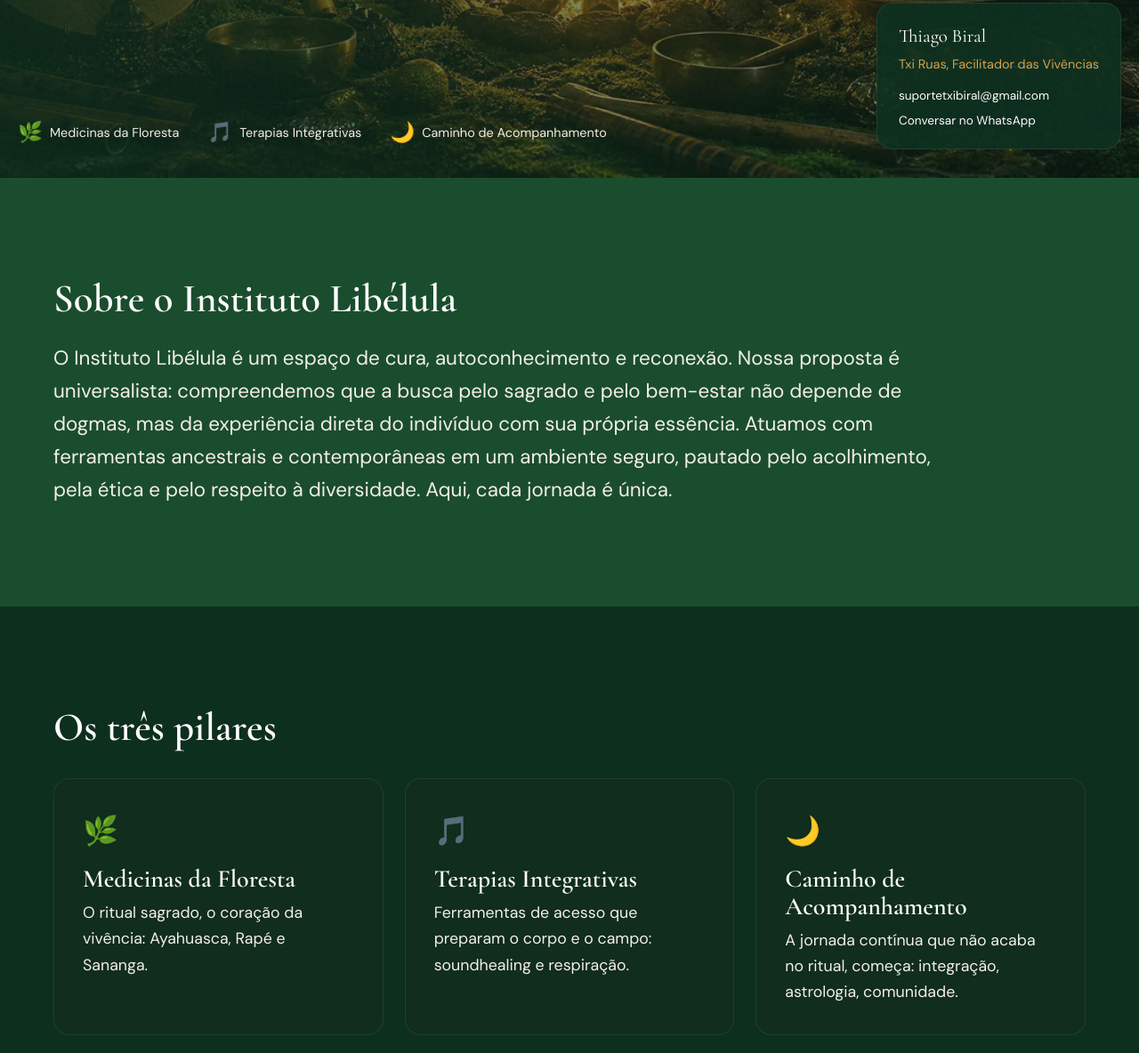
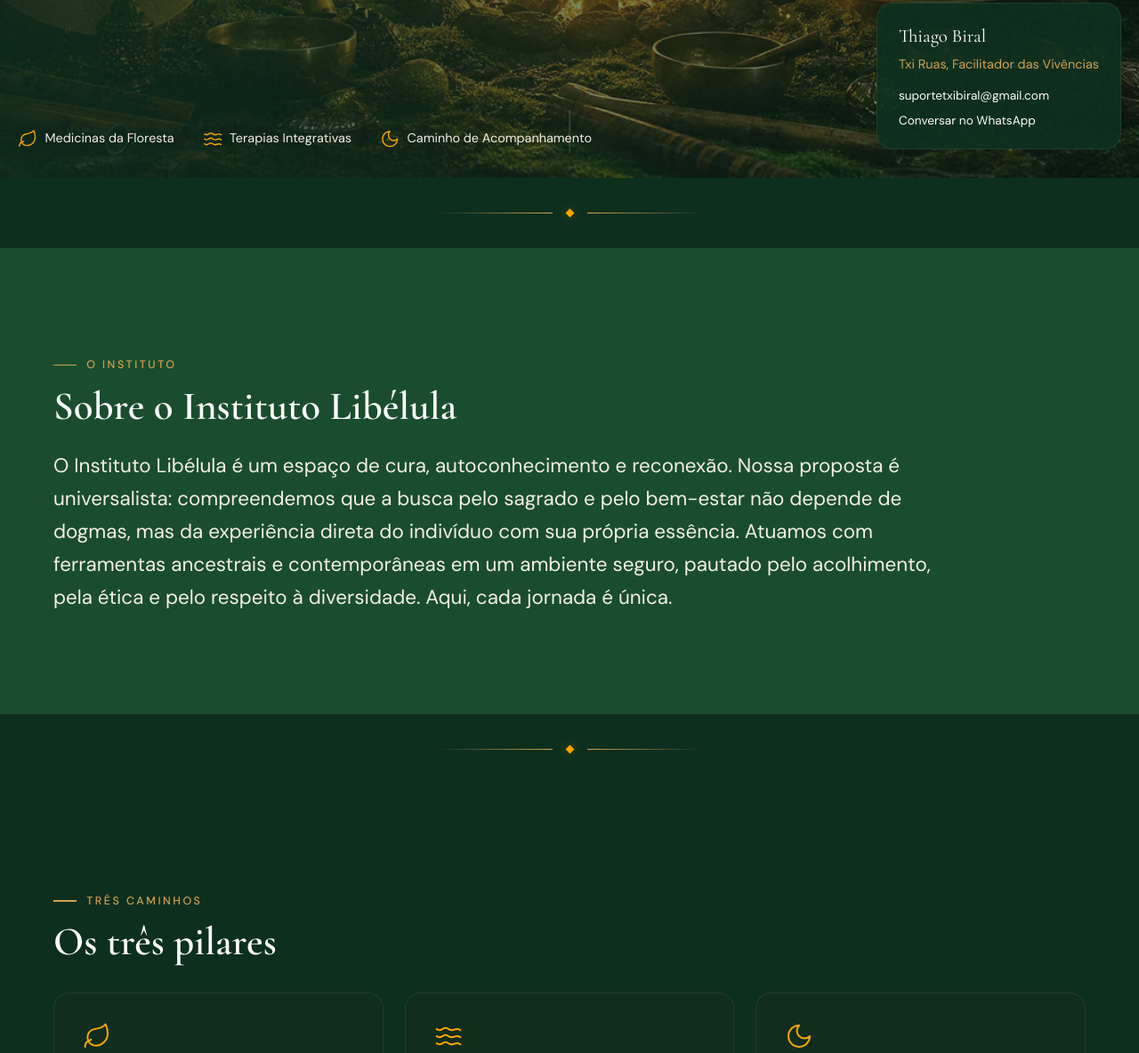
Before and after one commit to Allthomaz/Instituto_Libelula, a website: page index.html in a window 1280 px wide. Shown: the part 600-1784 px from the top of the page at 89% size. Drawn offline with nearby package versions, Linux system fonts and the light colour scheme.

Commit message:
polish: icones SVG nos pilares, eyebrows editoriais, scroll-cue e divisores entre secoes

```diff
--- a/css/styles.css
+++ b/css/styles.css
@@ -102,7 +102,7 @@
 .hero__content > *:nth-child(3) { animation-delay: 0.55s; }
 @keyframes fadeUp { from { opacity: 0; transform: translateY(24px); } to { opacity: 1; transform: translateY(0); } }
 
-/* Reveal on scroll — gated em .js (progressive enhancement: sem JS, conteúdo fica visível) */
+/* Reveal on scroll - gated em .js (progressive enhancement: sem JS, conteúdo fica visível) */
 .js .reveal { opacity: 0; transform: translateY(28px); transition: opacity 0.7s ease, transform 0.7s ease; }
 .js .reveal.is-visible { opacity: 1; transform: translateY(0); }
 
@@ -160,3 +160,41 @@
 .site-footer__inner { display: flex; flex-direction: column; gap: 0.25rem; }
 .site-footer__brand { font-family: var(--font-display); font-size: 1.2rem; }
 .site-footer__copy { color: var(--fg-soft); font-size: 0.9rem; }
+
+/* ==========================================================================
+   Refinos de polimento - frontend-design (ícones, eyebrows, scroll-cue, divisores)
+   ========================================================================== */
+
+/* Ícones SVG (sprite) */
+.icon { width: 1em; height: 1em; fill: none; stroke: currentColor; stroke-width: 1.5; stroke-linecap: round; stroke-linejoin: round; flex: none; }
+.pillars-strip__icon { color: var(--accent); }
+.pillar__icon { color: var(--accent); }
+
+/* Eyebrow editorial acima dos títulos de seção */
+.eyebrow {
+  display: inline-flex; align-items: center; gap: 0.7rem;
+  font-family: var(--font-body); font-size: 0.78rem; font-weight: 500;
+  letter-spacing: 0.2em; text-transform: uppercase; color: var(--accent-soft);
+  margin-bottom: 0.75rem;
+}
+.eyebrow::before { content: ''; width: 26px; height: 1.5px; background: var(--accent-soft); }
+
+/* Cue de scroll na hero (linha dourada com gota que cai) */
+.scroll-cue { position: absolute; left: 50%; bottom: 1.75rem; transform: translateX(-50%); z-index: 2; }
+.scroll-cue__track { display: block; width: 1.5px; height: 48px; background: #ffffff22; position: relative; overflow: hidden; border-radius: 2px; }
+.scroll-cue__track::after { content: ''; position: absolute; top: 0; left: 0; right: 0; height: 18px; background: linear-gradient(var(--accent), transparent); animation: cueDrop 2.4s cubic-bezier(.4,0,.2,1) infinite; }
+@keyframes cueDrop { 0% { transform: translateY(-100%); } 60%,100% { transform: translateY(48px); } }
+
+/* Divisores orgânicos entre seções (losango dourado + linhas que esmaecem) */
+.divider { display: flex; align-items: center; justify-content: center; gap: 1rem; padding: 2.25rem 1.25rem; }
+.divider::before, .divider::after { content: ''; height: 1px; width: min(130px, 22vw); background: linear-gradient(to right, transparent, var(--accent-soft)); }
+.divider::after { background: linear-gradient(to left, transparent, var(--accent-soft)); }
+.divider__mark { width: 7px; height: 7px; background: var(--accent); transform: rotate(45deg); box-shadow: 0 0 12px #ffa50055; }
+
+/* Responsivo + reduced motion */
+@media (max-width: 860px) {
+  .scroll-cue { display: none; }
+}
+@media (prefers-reduced-motion: reduce) {
+  .scroll-cue__track::after { animation: none; opacity: .55; }
+}
--- a/index.html
+++ b/index.html
@@ -13,7 +13,7 @@
   <meta property="og:image:type" content="image/jpeg">
   <meta property="og:image:width" content="640">
   <meta property="og:image:height" content="640">
-  <meta property="og:image:alt" content="Libélula dourada sobre verde-floresta — Instituto Libélula">
+  <meta property="og:image:alt" content="Libélula dourada sobre verde-floresta - Instituto Libélula">
   <meta name="twitter:card" content="summary_large_image">
   <meta name="twitter:image" content="assets/images/brand/share-ref.jpg">
 
@@ -30,6 +30,13 @@
 </head>
 <body>
   <a class="skip-link" href="#main">Pular para o conteúdo</a>
+
+  <!-- Sprite de ícones (line-art dourado) -->
+  <svg width="0" height="0" style="position:absolute" aria-hidden="true" focusable="false">
+    <symbol id="icon-leaf" viewBox="0 0 24 24"><path d="M11 20A7 7 0 0 1 9.8 6.1C15.5 5 17 4.48 19.2 2c1 2 1.8 4.18 1.8 8 0 5.5-4.78 10-10 10Z"/><path d="M2 21c0-3 1.85-5.36 5.08-6"/></symbol>
+    <symbol id="icon-waves" viewBox="0 0 24 24"><path d="M2 6c.6.5 1.2 1 2.5 1C7 7 7 5 9.5 5c2.6 0 2.4 2 5 2 2.5 0 2.5-1 5-1 1.3 0 1.9.5 2.5 1"/><path d="M2 12c.6.5 1.2 1 2.5 1 2.5 0 2.5-2 5-2 2.6 0 2.4 2 5 2 2.5 0 2.5-1 5-1 1.3 0 1.9.5 2.5 1"/><path d="M2 18c.6.5 1.2 1 2.5 1 2.5 0 2.5-2 5-2 2.6 0 2.4 2 5 2 2.5 0 2.5-1 5-1 1.3 0 1.9.5 2.5 1"/></symbol>
+    <symbol id="icon-moon" viewBox="0 0 24 24"><path d="M12 3a6 6 0 0 0 9 9 9 9 0 1 1-9-9Z"/></symbol>
+  </svg>
 
   <header class="site-header" id="topo">
     <div class="container site-header__inner">
@@ -94,15 +101,15 @@
 
       <ul class="pillars-strip" aria-label="Nossos três pilares">
         <li class="pillars-strip__item">
-          <span class="pillars-strip__icon" aria-hidden="true">🌿</span>
+          <span class="pillars-strip__icon" aria-hidden="true"><svg class="icon" aria-hidden="true" focusable="false"><use href="#icon-leaf"/></svg></span>
           <span class="pillars-strip__label">Medicinas da Floresta</span>
         </li>
         <li class="pillars-strip__item">
-          <span class="pillars-strip__icon" aria-hidden="true">🎵</span>
+          <span class="pillars-strip__icon" aria-hidden="true"><svg class="icon" aria-hidden="true" focusable="false"><use href="#icon-waves"/></svg></span>
           <span class="pillars-strip__label">Terapias Integrativas</span>
         </li>
         <li class="pillars-strip__item">
-          <span class="pillars-strip__icon" aria-hidden="true">🌙</span>
+          <span class="pillars-strip__icon" aria-hidden="true"><svg class="icon" aria-hidden="true" focusable="false"><use href="#icon-moon"/></svg></span>
           <span class="pillars-strip__label">Caminho de Acompanhamento</span>
         </li>
       </ul>
@@ -115,10 +122,17 @@
           <a href="https://wa.me/5511933977438" target="_blank" rel="noopener noreferrer">Conversar no WhatsApp</a>
         </p>
       </aside>
+
+      <a href="#sobre" class="scroll-cue" aria-label="Rolar para conhecer o instituto">
+        <span class="scroll-cue__track" aria-hidden="true"></span>
+      </a>
     </section>
+
+    <div class="divider" aria-hidden="true"><span class="divider__mark"></span></div>
 
     <section id="sobre" class="section section--alt" aria-labelledby="sobre-title">
       <div class="container">
+        <p class="eyebrow reveal">O Instituto</p>
         <h2 id="sobre-title" class="section__title reveal">Sobre o Instituto Libélula</h2>
         <p class="lead reveal">
           O Instituto Libélula é um espaço de cura, autoconhecimento e reconexão. Nossa proposta é
@@ -130,22 +144,25 @@
       </div>
     </section>
 
+    <div class="divider" aria-hidden="true"><span class="divider__mark"></span></div>
+
     <section id="pilares" class="section" aria-labelledby="pilares-title">
       <div class="container">
+        <p class="eyebrow reveal">Três caminhos</p>
         <h2 id="pilares-title" class="section__title reveal">Os três pilares</h2>
         <div class="pillars">
           <article class="pillar reveal">
-            <span class="pillar__icon" aria-hidden="true">🌿</span>
+            <span class="pillar__icon" aria-hidden="true"><svg class="icon" aria-hidden="true" focusable="false"><use href="#icon-leaf"/></svg></span>
             <h3 class="pillar__title">Medicinas da Floresta</h3>
             <p class="pillar__text">O ritual sagrado, o coração da vivência: Ayahuasca, Rapé e Sananga.</p>
           </article>
           <article class="pillar reveal">
-            <span class="pillar__icon" aria-hidden="true">🎵</span>
+            <span class="pillar__icon" aria-hidden="true"><svg class="icon" aria-hidden="true" focusable="false"><use href="#icon-waves"/></svg></span>
             <h3 class="pillar__title">Terapias Integrativas</h3>
             <p class="pillar__text">Ferramentas de acesso que preparam o corpo e o campo: soundhealing e respiração.</p>
           </article>
           <article class="pillar reveal">
-            <span class="pillar__icon" aria-hidden="true">🌙</span>
+            <span class="pillar__icon" aria-hidden="true"><svg class="icon" aria-hidden="true" focusable="false"><use href="#icon-moon"/></svg></span>
             <h3 class="pillar__title">Caminho de Acompanhamento</h3>
             <p class="pillar__text">A jornada contínua que não acaba no ritual, começa: integração, astrologia, comunidade.</p>
           </article>
@@ -153,8 +170,11 @@
       </div>
     </section>
 
+    <div class="divider" aria-hidden="true"><span class="divider__mark"></span></div>
+
     <section id="medicinas" class="section section--alt" aria-labelledby="medicinas-title">
       <div class="container">
+        <p class="eyebrow reveal">Da floresta</p>
         <h2 id="medicinas-title" class="section__title reveal">Medicinas da Floresta</h2>
         <p class="reveal intro-acc">Toque em cada medicina para conhecer. Cada vivência é única: não dizemos o que você vai sentir.</p>
 
@@ -207,8 +227,11 @@
       </div>
     </section>
 
+    <div class="divider" aria-hidden="true"><span class="divider__mark"></span></div>
+
     <section id="terapias" class="section" aria-labelledby="terapias-title">
       <div class="container">
+        <p class="eyebrow reveal">Do som e do corpo</p>
         <h2 id="terapias-title" class="section__title reveal">Terapias Integrativas</h2>
         <div class="accordion reveal">
           <details class="acc">
@@ -230,8 +253,11 @@
       </div>
     </section>
 
+    <div class="divider" aria-hidden="true"><span class="divider__mark"></span></div>
+
     <section id="guardioes" class="section section--alt" aria-labelledby="guardioes-title">
       <div class="container">
+        <p class="eyebrow reveal">Quem conduz</p>
         <h2 id="guardioes-title" class="section__title reveal">Guardiões dos Rituais</h2>
         <div class="accordion reveal">
           <details class="acc">
@@ -245,8 +271,11 @@
       </div>
     </section>
 
+    <div class="divider" aria-hidden="true"><span class="divider__mark"></span></div>
+
     <section id="rituais" class="section" aria-labelledby="rituais-title">
       <div class="container">
+        <p class="eyebrow reveal">Agenda e valores</p>
         <h2 id="rituais-title" class="section__title reveal">Próximos rituais e valores</h2>
         <div class="info-grid">
           <div class="info-card reveal">
@@ -267,9 +296,12 @@
       </div>
     </section>
 
+    <div class="divider" aria-hidden="true"><span class="divider__mark"></span></div>
+
     <section id="contato" class="section section--alt" aria-labelledby="contato-title">
       <div class="container contato">
         <div class="reveal">
+          <p class="eyebrow">Fale conosco</p>
           <h2 id="contato-title" class="section__title">Contato</h2>
           <p class="lead">Fale com Thiago Biral, Txi Ruas, facilitador das vivências.</p>
           <ul class="contato__list">
```
